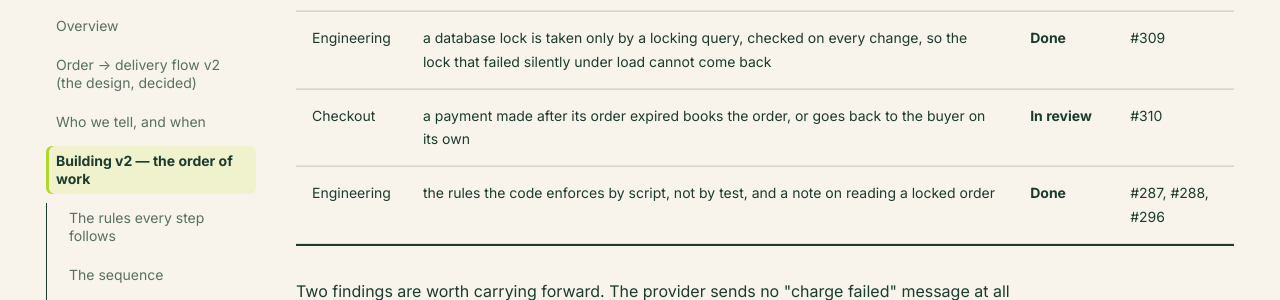
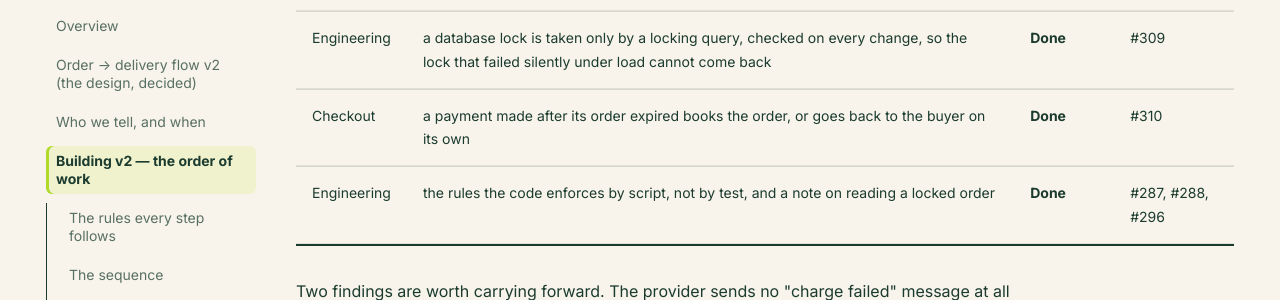
Before and after one commit to cropdoor/cropdoor-almanac, an MkDocs documentation site: the page built from docs/domain/order-delivery-flow-v2-build-order.md, in a window 1280 px wide and 900 px high, scrolled down 10148 px. Shown: the part 153-453 px from the top of the window. Built offline with MkDocs 1.6.1 and Material for MkDocs 9.7.7, drawn with Linux system fonts in a browser that asks for light colours; some web fonts are replaced; comment, search, counter and statistics services are not loaded.

Commit message:
tracker: a late payment books its order or comes back is done (#310)

```diff
--- a/docs/domain/order-delivery-flow-v2-build-order.md
+++ b/docs/domain/order-delivery-flow-v2-build-order.md
@@ -130,7 +130,7 @@ Found while building step 3's refunds and while testing against the real payment
 | Refunds | a refund whose reply from the provider was lost is settled from the provider's own message, by the tag CropDoor gave it, and a message that only resembles ours settles nothing | **Done** | #305 |
 | Checkout | payments for several orders arriving at the same moment each book their own order, instead of failing and waiting to be sent again, and every one holds its order locked while it settles | **Done** | #307 |
 | Engineering | a database lock is taken only by a locking query, checked on every change, so the lock that failed silently under load cannot come back | **Done** | #309 |
-| Checkout | a payment made after its order expired books the order, or goes back to the buyer on its own | **In review** | #310 |
+| Checkout | a payment made after its order expired books the order, or goes back to the buyer on its own | **Done** | #310 |
 | Engineering | the rules the code enforces by script, not by test, and a note on reading a locked order | **Done** | #287, #288, #296 |
 
 Two findings are worth carrying forward. The provider sends no "charge failed" message at all — a failed card simply leaves the transaction unpaid, and the platform notices by asking. And a payment attempt now says why it did not count, which is what a refund-by-hand needs: the attempt itself names the charge to give back.
```
